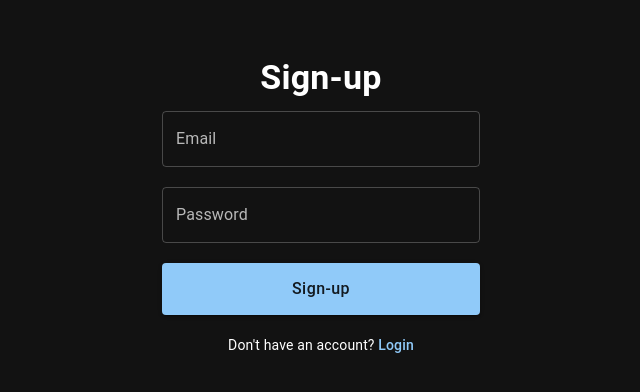
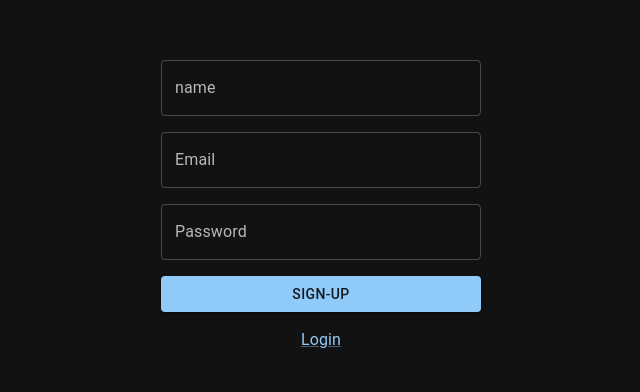
Before and after one commit to zouhair94/e-commerce_nextjs_-_nestjs, a Next.js app in the folder apps/frontend/: page /auth/signup in a window 1280 px wide. Shown: the part 194-586 px from the top of the page, without its empty margins (319-959 px from the left). Built offline with nearby package versions, Linux system fonts and the light colour scheme; no server answers; what @mui/material-nextjs would draw is missing.

Commit message:
refactor(auth): simplify Signup component structure and improve form handling

```diff
--- a/apps/frontend/app/auth/signup/page.tsx
+++ b/apps/frontend/app/auth/signup/page.tsx
@@ -2,60 +2,39 @@
 
 import { Stack, TextField, Button, Typography, Link, Box } from '@mui/material';
 import NextLink from 'next/link';
+import { useActionState } from 'react';
+import createUser from './create-user';
 
 export default function Signup() {
+    const [state, formAction] = useActionState(createUser, { error: "" });
     return (
-        <Stack
-            display="flex"
-            flexDirection="column"
-            alignItems="center"
-            justifyContent="center"
-            sx={{ width: '100%', maxWidth: 350, mx: 'auto', p: 2 }}
-        >
-            {/* Header for better UX */}
-            <Typography variant="h4" component="h1" gutterBottom fontWeight="bold">
-                Sign-up
-            </Typography>
-
-            <Stack spacing={2.5} sx={{ width: '100%' }}>
+        <form action={formAction} className="w-full max-w-xs">
+            <Stack spacing={2}>
                 <TextField
+                    name="name"
+                    label="name"
+                    variant="outlined"
+                    type="text"
+                />
+                <TextField
+                    name="email"
                     label="Email"
                     variant="outlined"
-                    fullWidth
                     type="email"
-                    placeholder="email@example.com"
                 />
-
                 <TextField
+                    name="password"
                     label="Password"
+                    variant="outlined"
                     type="password"
-                    variant="outlined"
-                    fullWidth
                 />
-
-                <Button
-                    variant="contained"
-                    size="large"
-                    fullWidth
-                    sx={{ py: 1.5, textTransform: 'none', fontSize: '1rem' }}
-                >
+                <Button type="submit" variant="contained">
                     Sign-up
                 </Button>
-
-                <Box display="flex" justifyContent="center" mt={2}>
-                    <Typography variant="body2">
-                        Don&apos;t have an account?{' '}
-                        <Link
-                            component={NextLink}
-                            href="/auth/login"
-                            underline="hover"
-                            fontWeight="medium"
-                        >
-                            Login
-                        </Link>
-                    </Typography>
-                </Box>
+                <Link component={NextLink} href="/auth/login" className="self-center">
+                    Login
+                </Link>
             </Stack>
-        </Stack>
+        </form>
     );
 }
```
